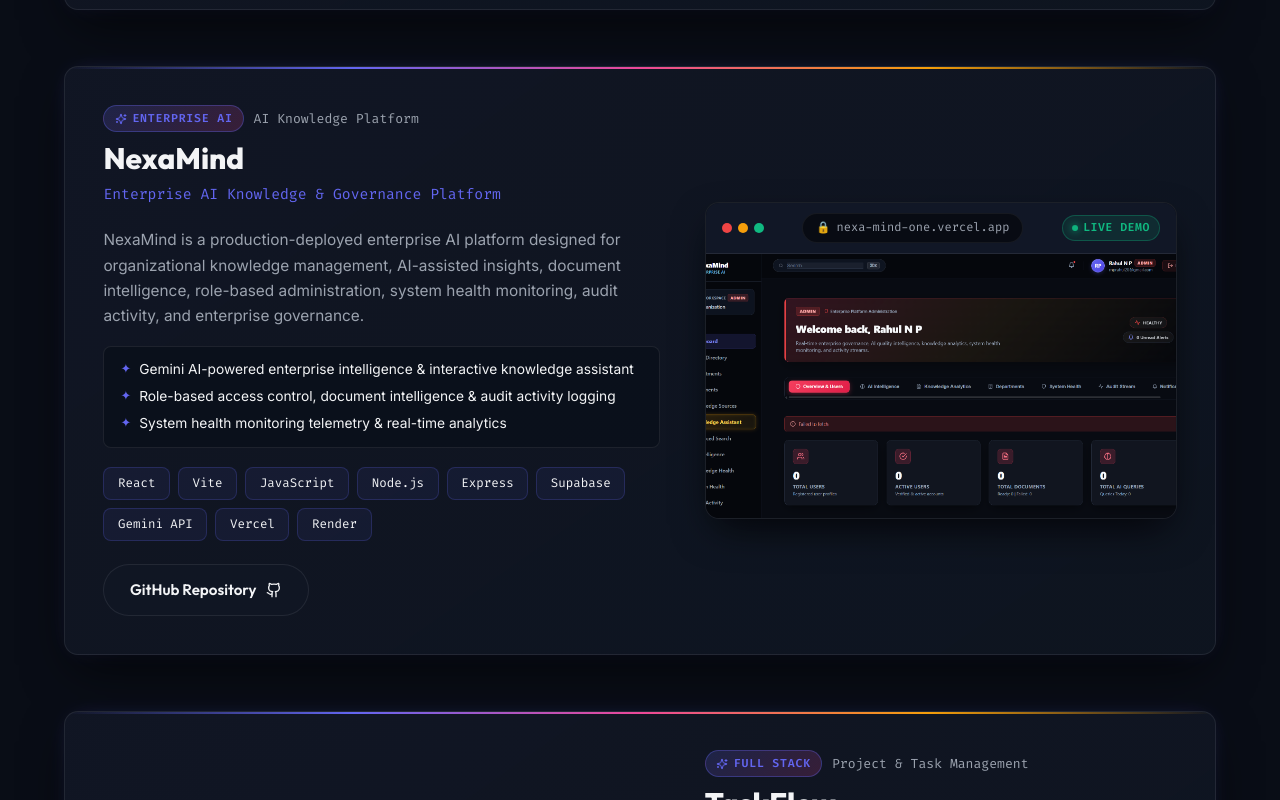
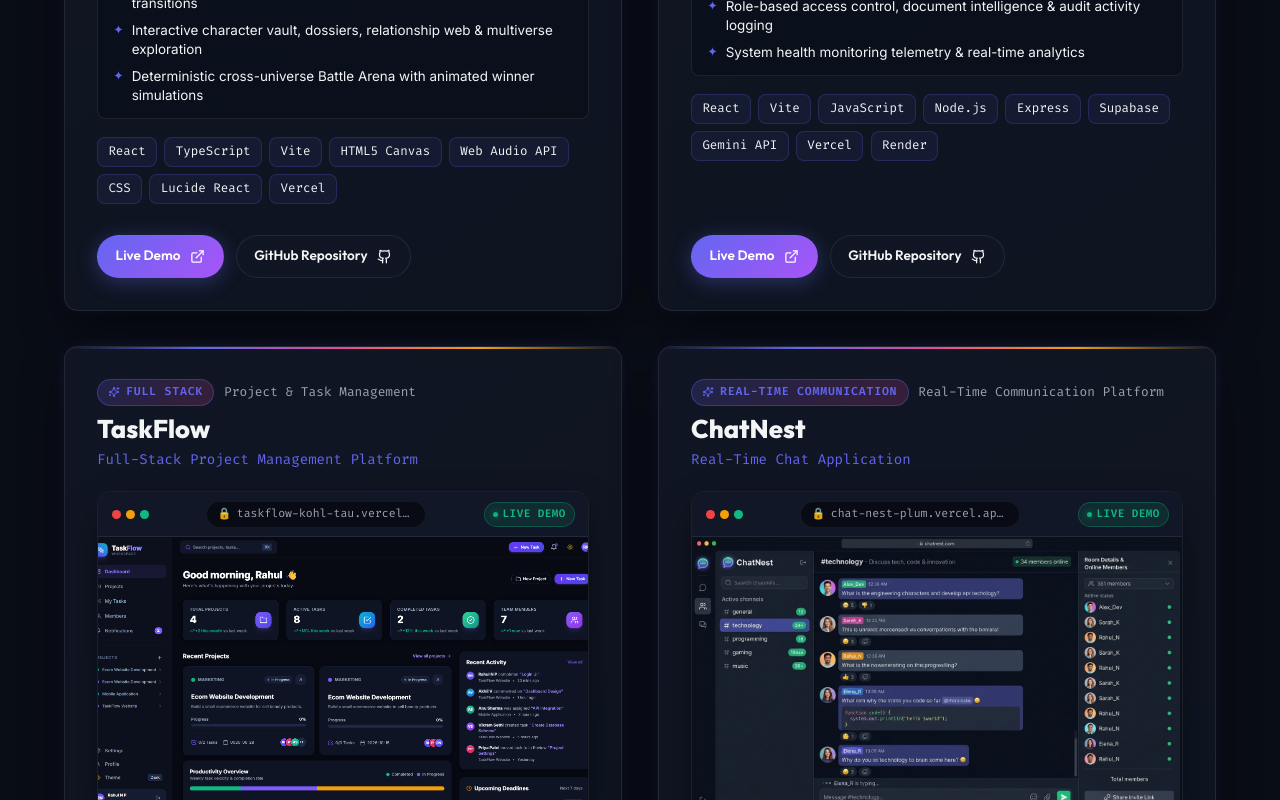
Before and after one commit to rnprahul/portfolio, a React (Vite) app: page / in a window 1280 px wide. Shown: the part 3580-4380 px from the top of the page. Built offline with nearby package versions, Linux system fonts and the light colour scheme.

Commit message:
Add ChatNest project, update showcase to 2-column grid, and smooth scroll speed

```diff
--- a/src/components/Projects.jsx
+++ b/src/components/Projects.jsx
@@ -16,7 +16,7 @@
           <span className="section-subtitle">Portfolio & Deployed Applications</span>
           <h2 className="section-title">Projects Showcase</h2>
           <p style={{ color: 'var(--text-muted)', fontSize: '1rem', maxWidth: '680px', margin: '0.75rem auto 0', lineHeight: '1.6' }}>
-            Production-deployed web applications and software solutions. Click any project preview to launch the live application directly.
+            Production-deployed web applications and software solutions. Click any project preview or live demo button to launch the application.
           </p>
         </div>
 
@@ -29,8 +29,39 @@
 
             return (
               <article key={project.id || index} className="glass-card unified-project-card">
-                {/* Visual Column / Interactive Browser Window Preview */}
-                <div className="project-visual-col">
+                {/* Project Header: Category Badge, Name, Subtitle */}
+                <div className="project-card-header">
+                  <div className="project-badge-row">
+                    <span className="project-category-badge">
+                      <Sparkles size={12} /> {project.badge || 'PROJECT'}
+                    </span>
+                    {project.category && (
+                      <span className="project-category-sub">
+                        {project.category}
+                      </span>
+                    )}
+                  </div>
+
+                  <h3 className="project-card-title">
+                    <a
+                      href={liveUrl || project.github}
+                      target="_blank"
+                      rel="noopener noreferrer"
+                      className="project-title-link"
+                    >
+                      {project.name}
+                    </a>
+                  </h3>
+
+                  {project.tagline && (
+                    <p className="project-card-tagline">
+                      {project.tagline}
+                    </p>
+                  )}
+                </div>
+
+                {/* Interactive Browser Window Mockup Preview */}
+                <div className="project-visual-wrapper">
                   <a
                     href={liveUrl || project.github}
                     target="_blank"
@@ -64,7 +95,7 @@
                         )}
                       </div>
 
-                      {/* Image Preview Container with Hover Launch Prompt */}
+                      {/* Image Preview Container with Hover Glow */}
                       <div className="preview-img-wrapper">
                         <img
                           src={project.image}
@@ -75,7 +106,7 @@
                         <div className="preview-hover-glow"></div>
                         <div className="preview-hover-overlay">
                           <span className="launch-badge">
-                            Launch Website <ExternalLink size={14} />
+                            Launch Live App <ExternalLink size={14} />
                           </span>
                         </div>
                       </div>
@@ -83,38 +114,8 @@
                   </a>
                 </div>
 
-                {/* Project Info Column */}
-                <div className="project-info-col">
-                  <div className="project-info-header">
-                    <div className="project-badge-row">
-                      <span className="project-category-badge">
-                        <Sparkles size={12} /> {project.badge || 'PROJECT'}
-                      </span>
-                      {project.category && (
-                        <span className="project-category-sub">
-                          {project.category}
-                        </span>
-                      )}
-                    </div>
-
-                    <h3 className="project-card-title">
-                      <a
-                        href={liveUrl || project.github}
-                        target="_blank"
-                        rel="noopener noreferrer"
-                        className="project-title-link"
-                      >
-                        {project.name}
-                      </a>
-                    </h3>
-
-                    {project.tagline && (
-                      <p className="project-card-tagline">
-                        {project.tagline}
-                      </p>
-                    )}
-                  </div>
-
+                {/* Project Info Body */}
+                <div className="project-card-body">
                   <p className="project-card-description">
                     {project.description}
                   </p>
@@ -131,7 +132,7 @@
                     </div>
                   )}
 
-                  {/* Tech Stack Pills */}
+                  {/* Tech Stack Badges */}
                   <div className="project-tech-stack">
                     {project.techStack.map((tech, tIdx) => (
                       <span key={tIdx} className="tag-pill project-tech-pill">
@@ -140,8 +141,19 @@
                     ))}
                   </div>
 
-                  {/* Action Buttons: GitHub only since image directly opens the live app */}
+                  {/* Action Buttons: Live Demo + GitHub */}
                   <div className="project-actions">
+                    {liveUrl && (
+                      <a
+                        href={liveUrl}
+                        target="_blank"
+                        rel="noopener noreferrer"
+                        className="btn btn-primary"
+                        id={`project-live-${project.id}`}
+                      >
+                        Live Demo <ExternalLink size={15} />
+                      </a>
+                    )}
                     {project.github && (
                       <a
                         href={project.github}
@@ -150,7 +162,7 @@
                         className="btn btn-secondary"
                         id={`project-github-${project.id}`}
                       >
-                        GitHub Repository <Github size={16} />
+                        GitHub Repository <Github size={15} />
                       </a>
                     )}
                   </div>
--- a/src/data/portfolioData.js
+++ b/src/data/portfolioData.js
@@ -191,6 +191,31 @@
       liveDemo: "https://taskflow-kohl-tau.vercel.app"
     },
     {
+      id: "chatnest",
+      name: "ChatNest",
+      tagline: "Real-Time Chat Application",
+      badge: "REAL-TIME COMMUNICATION",
+      category: "Real-Time Communication Platform",
+      description: "ChatNest is a modern real-time communication platform built with React, TypeScript, Firebase, and Vite. It provides instant chat rooms, real-time message synchronization, anonymous user access, online presence tracking, room discovery, shareable room links, and a polished responsive interface without requiring traditional account registration.",
+      image: "/assets/chatnest-preview.png",
+      techStack: [
+        "React",
+        "TypeScript",
+        "Vite",
+        "Firebase",
+        "Firestore",
+        "Firebase Authentication",
+        "Vercel"
+      ],
+      highlights: [
+        "Real-time messaging & multi-user sync powered by Firebase Firestore",
+        "Anonymous authentication, online presence tracking & live typing indicators",
+        "Instant chat room creation, public discovery & shareable invite links"
+      ],
+      github: "https://github.com/rnprahul/ChatNest",
+      liveDemo: "https://chat-nest-plum.vercel.app/"
+    },
+    {
       id: "quickkart",
       name: "QuickKart",
       tagline: "Full-Stack E-Commerce Store",
--- a/src/index.css
+++ b/src/index.css
@@ -67,7 +67,7 @@
 }
 
 html {
-  scroll-behavior: smooth;
+  scroll-behavior: auto;
   font-size: 16px;
 }
 
@@ -977,21 +977,20 @@
    UNIFIED PROJECTS SHOWCASE (Interactive Browser Previews & Deployed Apps)
    ========================================================================== */
 .unified-projects-grid {
+  display: grid;
+  grid-template-columns: repeat(2, 1fr);
+  gap: 2.2rem;
+  margin-top: 1.5rem;
+}
+
+.unified-project-card {
   display: flex;
   flex-direction: column;
-  gap: 3.5rem;
-  margin-top: 1rem;
-}
-
-.unified-project-card {
-  display: grid;
-  grid-template-columns: 1.18fr 1fr;
-  gap: 2.8rem;
-  align-items: center;
+  height: 100%;
   border: 1px solid var(--border-color);
   background: linear-gradient(145deg, rgba(18, 24, 38, 0.85), rgba(15, 21, 33, 0.92));
   box-shadow: 0 20px 50px -10px rgba(0, 0, 0, 0.7), 0 0 25px -10px var(--accent-glow);
-  padding: 2.4rem;
+  padding: 2rem;
   position: relative;
   overflow: hidden;
   border-radius: var(--radius-md);
@@ -1014,214 +1013,16 @@
   transform: translateY(-4px);
 }
 
-/* Alternating layout for balanced visual rhythm on large displays */
-.unified-project-card:nth-child(even) .project-visual-col {
-  order: 2;
-}
-
-.unified-project-card:nth-child(even) .project-info-col {
-  order: 1;
-}
-
-/* Visual Column & Interactive Browser Mockup */
-.project-visual-col {
-  display: flex;
-  flex-direction: column;
-  justify-content: center;
-}
-
-.project-preview-link {
-  display: block;
-  text-decoration: none;
-  border-radius: var(--radius-md);
-  outline: none;
-  cursor: pointer;
-}
-
-.preview-window-frame {
-  background: #090d16;
-  border: 1px solid var(--border-color);
-  border-radius: var(--radius-md);
-  overflow: hidden;
-  box-shadow: 0 16px 40px -10px rgba(0, 0, 0, 0.8);
-  transition: all var(--transition-normal);
-}
-
-.preview-window-frame:hover {
-  border-color: var(--accent-color);
-  box-shadow: 0 20px 50px -10px var(--accent-glow);
-}
-
-.preview-window-bar {
-  background: #111726;
-  padding: 0.65rem 1rem;
-  display: flex;
-  align-items: center;
-  justify-content: space-between;
-  border-bottom: 1px solid var(--border-color);
-  gap: 0.8rem;
-}
-
-.window-dots {
-  display: flex;
-  align-items: center;
-  gap: 6px;
-}
-
-.dot {
-  width: 10px;
-  height: 10px;
-  border-radius: 50%;
-  display: inline-block;
-}
-
-.dot-red { background: #ef4444; }
-.dot-yellow { background: #f59e0b; }
-.dot-green { background: #10b981; }
-
-.preview-url-bar {
-  display: flex;
-  align-items: center;
-  gap: 0.4rem;
-  background: rgba(0, 0, 0, 0.5);
-  padding: 0.25rem 0.8rem;
-  border-radius: var(--radius-full);
-  font-size: 0.75rem;
-  font-family: var(--font-code);
-  color: var(--text-muted);
-  border: 1px solid rgba(255, 255, 255, 0.06);
-  max-width: 280px;
-  overflow: hidden;
-  text-overflow: ellipsis;
-  white-space: nowrap;
-}
-
-.url-lock-icon {
-  font-size: 0.7rem;
-}
-
-.url-text {
-  overflow: hidden;
-  text-overflow: ellipsis;
-  white-space: nowrap;
-}
-
-.live-status-pill {
-  display: inline-flex;
-  align-items: center;
-  gap: 0.35rem;
-  font-size: 0.72rem;
-  font-family: var(--font-code);
-  font-weight: 700;
-  color: #10b981;
-  background: rgba(16, 185, 129, 0.12);
-  border: 1px solid rgba(16, 185, 129, 0.3);
-  padding: 0.2rem 0.55rem;
-  border-radius: var(--radius-full);
-  letter-spacing: 0.5px;
-}
-
-.github-status-pill {
-  color: var(--text-muted);
-  background: rgba(255, 255, 255, 0.06);
-  border-color: rgba(255, 255, 255, 0.12);
-}
-
-.live-pulse-dot {
-  width: 6px;
-  height: 6px;
-  border-radius: 50%;
-  background: #10b981;
-  box-shadow: 0 0 8px #10b981;
-  animation: pulseDot 1.8s infinite;
-}
-
-.preview-img-wrapper {
-  position: relative;
-  overflow: hidden;
-  aspect-ratio: 16 / 9;
-  background: #050507;
-}
-
-.preview-img {
-  width: 100%;
-  height: 100%;
-  object-fit: cover;
-  object-position: top center;
-  display: block;
-  transition: transform 0.6s cubic-bezier(0.2, 0.8, 0.2, 1), filter 0.4s ease;
-}
-
-.preview-window-frame:hover .preview-img {
-  transform: scale(1.035);
-  filter: brightness(1.05) contrast(1.02);
-}
-
-.preview-hover-glow {
-  position: absolute;
-  inset: 0;
-  background: radial-gradient(circle at center, rgba(99, 102, 241, 0.15) 0%, rgba(245, 158, 11, 0.08) 60%, transparent 100%);
-  opacity: 0;
-  transition: opacity 0.4s ease;
-  pointer-events: none;
-}
-
-.preview-hover-overlay {
-  position: absolute;
-  inset: 0;
-  background: rgba(5, 8, 16, 0.4);
-  backdrop-filter: blur(2px);
-  display: flex;
-  align-items: center;
-  justify-content: center;
-  opacity: 0;
-  transition: opacity 0.35s ease;
-  pointer-events: none;
-}
-
-.launch-badge {
-  display: inline-flex;
-  align-items: center;
-  gap: 0.5rem;
-  background: rgba(15, 23, 42, 0.9);
-  border: 1px solid var(--accent-color);
-  box-shadow: 0 8px 25px rgba(0, 0, 0, 0.6), 0 0 20px var(--accent-glow);
-  color: #ffffff;
-  padding: 0.55rem 1.15rem;
-  border-radius: var(--radius-full);
-  font-family: var(--font-code);
-  font-size: 0.82rem;
-  font-weight: 700;
-  letter-spacing: 0.5px;
-  transform: translateY(6px);
-  transition: transform 0.35s ease;
-}
-
-.preview-window-frame:hover .preview-hover-glow,
-.preview-window-frame:hover .preview-hover-overlay {
-  opacity: 1;
-}
-
-.preview-window-frame:hover .launch-badge {
-  transform: translateY(0);
-}
-
-/* Project Info Column */
-.project-info-col {
-  display: flex;
-  flex-direction: column;
-  justify-content: center;
-}
-
-.project-info-header {
-  margin-bottom: 0.8rem;
+/* Project Card Header */
+.project-card-header {
+  margin-bottom: 1.1rem;
 }
 
 .project-badge-row {
   display: flex;
   align-items: center;
   gap: 0.6rem;
-  margin-bottom: 0.5rem;
+  margin-bottom: 0.45rem;
   flex-wrap: wrap;
 }
 
@@ -1241,18 +1042,18 @@
 }
 
 .project-category-sub {
-  font-size: 0.82rem;
+  font-size: 0.8rem;
   font-family: var(--font-code);
   color: var(--text-muted);
 }
 
 .project-card-title {
   font-family: var(--font-heading);
-  font-size: 1.85rem;
+  font-size: 1.6rem;
   font-weight: 800;
   color: var(--text-main);
   line-height: 1.25;
-  margin-bottom: 0.35rem;
+  margin-bottom: 0.3rem;
 }
 
 .project-title-link {
@@ -1267,16 +1068,205 @@
 
 .project-card-tagline {
   color: var(--accent-color);
-  font-size: 0.92rem;
+  font-size: 0.88rem;
   font-family: var(--font-code);
-  line-height: 1.5;
-  margin-bottom: 0.6rem;
+  line-height: 1.45;
+  margin-bottom: 0.2rem;
+}
+
+/* Visual Wrapper & Interactive Browser Mockup */
+.project-visual-wrapper {
+  margin-bottom: 1.3rem;
+}
+
+.project-preview-link {
+  display: block;
+  text-decoration: none;
+  border-radius: var(--radius-md);
+  outline: none;
+  cursor: pointer;
+}
+
+.preview-window-frame {
+  background: #090d16;
+  border: 1px solid var(--border-color);
+  border-radius: var(--radius-md);
+  overflow: hidden;
+  box-shadow: 0 16px 40px -10px rgba(0, 0, 0, 0.8);
+  transition: all var(--transition-normal);
+}
+
+.preview-window-frame:hover {
+  border-color: var(--accent-color);
+  box-shadow: 0 20px 50px -10px var(--accent-glow);
+}
+
+.preview-window-bar {
+  background: #111726;
+  padding: 0.55rem 0.85rem;
+  display: flex;
+  align-items: center;
+  justify-content: space-between;
+  border-bottom: 1px solid var(--border-color);
+  gap: 0.6rem;
+}
+
+.window-dots {
+  display: flex;
+  align-items: center;
+  gap: 5px;
+}
+
+.dot {
+  width: 9px;
+  height: 9px;
+  border-radius: 50%;
+  display: inline-block;
+}
+
+.dot-red { background: #ef4444; }
+.dot-yellow { background: #f59e0b; }
+.dot-green { background: #10b981; }
+
+.preview-url-bar {
+  display: flex;
+  align-items: center;
+  gap: 0.35rem;
+  background: rgba(0, 0, 0, 0.5);
+  padding: 0.2rem 0.65rem;
+  border-radius: var(--radius-full);
+  font-size: 0.72rem;
+  font-family: var(--font-code);
+  color: var(--text-muted);
+  border: 1px solid rgba(255, 255, 255, 0.06);
+  max-width: 220px;
+  overflow: hidden;
+  text-overflow: ellipsis;
+  white-space: nowrap;
+}
+
+.url-lock-icon {
+  font-size: 0.68rem;
+}
+
+.url-text {
+  overflow: hidden;
+  text-overflow: ellipsis;
+  white-space: nowrap;
+}
+
+.live-status-pill {
+  display: inline-flex;
+  align-items: center;
+  gap: 0.3rem;
+  font-size: 0.68rem;
+  font-family: var(--font-code);
+  font-weight: 700;
+  color: #10b981;
+  background: rgba(16, 185, 129, 0.12);
+  border: 1px solid rgba(16, 185, 129, 0.3);
+  padding: 0.18rem 0.5rem;
+  border-radius: var(--radius-full);
+  letter-spacing: 0.5px;
+  white-space: nowrap;
+}
+
+.github-status-pill {
+  color: var(--text-muted);
+  background: rgba(255, 255, 255, 0.06);
+  border-color: rgba(255, 255, 255, 0.12);
+}
+
+.live-pulse-dot {
+  width: 5px;
+  height: 5px;
+  border-radius: 50%;
+  background: #10b981;
+  box-shadow: 0 0 8px #10b981;
+  animation: pulseDot 1.8s infinite;
+}
+
+.preview-img-wrapper {
+  position: relative;
+  overflow: hidden;
+  aspect-ratio: 16 / 9;
+  background: #050507;
+}
+
+.preview-img {
+  width: 100%;
+  height: 100%;
+  object-fit: cover;
+  object-position: top center;
+  display: block;
+  transition: transform 0.6s cubic-bezier(0.2, 0.8, 0.2, 1), filter 0.4s ease;
+}
+
+.preview-window-frame:hover .preview-img {
+  transform: scale(1.035);
+  filter: brightness(1.05) contrast(1.02);
+}
+
+.preview-hover-glow {
+  position: absolute;
+  inset: 0;
+  background: radial-gradient(circle at center, rgba(99, 102, 241, 0.15) 0%, rgba(245, 158, 11, 0.08) 60%, transparent 100%);
+  opacity: 0;
+  transition: opacity 0.4s ease;
+  pointer-events: none;
+}
+
+.preview-hover-overlay {
+  position: absolute;
+  inset: 0;
+  background: rgba(5, 8, 16, 0.4);
+  backdrop-filter: blur(2px);
+  display: flex;
+  align-items: center;
+  justify-content: center;
+  opacity: 0;
+  transition: opacity 0.35s ease;
+  pointer-events: none;
+}
+
+.launch-badge {
+  display: inline-flex;
+  align-items: center;
+  gap: 0.45rem;
+  background: rgba(15, 23, 42, 0.9);
+  border: 1px solid var(--accent-color);
+  box-shadow: 0 8px 25px rgba(0, 0, 0, 0.6), 0 0 20px var(--accent-glow);
+  color: #ffffff;
+  padding: 0.5rem 1.05rem;
+  border-radius: var(--radius-full);
+  font-family: var(--font-code);
+  font-size: 0.8rem;
+  font-weight: 700;
+  letter-spacing: 0.5px;
+  transform: translateY(6px);
+  transition: transform 0.35s ease;
+}
+
+.preview-window-frame:hover .preview-hover-glow,
+.preview-window-frame:hover .preview-hover-overlay {
+  opacity: 1;
+}
+
+.preview-window-frame:hover .launch-badge {
+  transform: translateY(0);
+}
+
+/* Project Card Body */
+.project-card-body {
+  display: flex;
+  flex-direction: column;
+  flex-grow: 1;
 }
 
 .project-card-description {
   color: var(--text-muted);
-  font-size: 0.96rem;
-  line-height: 1.65;
+  font-size: 0.93rem;
+  line-height: 1.6;
   margin-bottom: 1.1rem;
 }
 
@@ -1284,9 +1274,9 @@
   display: flex;
   flex-direction: column;
   gap: 0.45rem;
-  margin-bottom: 1.2rem;
+  margin-bottom: 1.15rem;
   background: rgba(9, 13, 22, 0.55);
-  padding: 0.8rem 1rem;
+  padding: 0.75rem 0.95rem;
   border-radius: var(--radius-sm);
   border: 1px solid var(--border-color);
 }
@@ -1295,13 +1285,13 @@
   display: flex;
   align-items: flex-start;
   gap: 0.5rem;
-  font-size: 0.86rem;
+  font-size: 0.84rem;
   line-height: 1.45;
 }
 
 .highlight-bullet {
   color: var(--accent-color);
-  font-size: 0.8rem;
+  font-size: 0.78rem;
   line-height: 1.4;
   flex-shrink: 0;
 }
@@ -1313,7 +1303,7 @@
 .project-tech-stack {
   display: flex;
   flex-wrap: wrap;
-  gap: 0.5rem;
+  gap: 0.45rem;
   margin-bottom: 1.4rem;
 }
 
@@ -1322,12 +1312,20 @@
   border-color: rgba(99, 102, 241, 0.22);
   color: var(--text-main);
   font-size: 0.78rem;
+  padding: 0.25rem 0.65rem;
 }
 
 .project-actions {
   display: flex;
-  gap: 0.8rem;
+  gap: 0.75rem;
   flex-wrap: wrap;
+  margin-top: auto;
+  padding-top: 0.5rem;
+}
+
+.project-actions .btn {
+  font-size: 0.85rem;
+  padding: 0.6rem 1.1rem;
 }
 
 /* ==========================================================================
@@ -1694,9 +1692,8 @@
   .skill-cloud-stage { min-height: 440px; padding: 2.5rem 1.8rem 1.8rem; }
   .skill-cloud-container { gap: 0.9rem 1.1rem; }
   .roles-grid, .capabilities-grid { grid-template-columns: 1fr; gap: 1rem; }
-  .unified-project-card { grid-template-columns: 1fr; gap: 1.8rem; padding: 1.8rem; }
-  .unified-project-card:nth-child(even) .project-visual-col { order: 1; }
-  .unified-project-card:nth-child(even) .project-info-col { order: 2; }
+  .unified-projects-grid { grid-template-columns: 1fr; gap: 2rem; }
+  .unified-project-card { padding: 1.6rem; }
   .contact-grid { grid-template-columns: 1fr; gap: 2rem; }
   .about-grid { grid-template-columns: 1fr; gap: 2.5rem; }
 }
```
Also changed, not shown: src/App.jsx (+94 -0 lines), public/assets/chatnest-preview.png (added).
